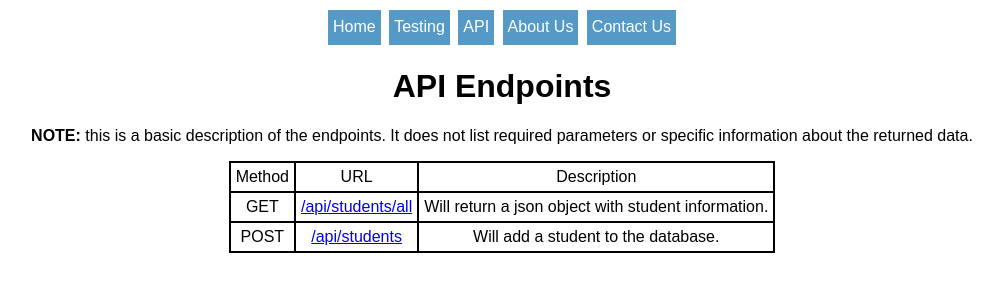
After one commit to CSC-256-Group-Project-9/group-9-webapp, a Flask app: page /endpoints in a window 1280 px wide. The commit adds this page. Shown: the top 300 px of the page, without its empty margins (138-1137 px from the left). Run offline with Flask 3, Linux system fonts and the light colour scheme; some libraries are stand-ins or nearby versions.

Commit message:
Added endpoints page

```diff
--- a/app.py
+++ b/app.py
@@ -33,6 +33,12 @@ def about_us():
 def contact():
     return render_template('contact.html')
 
+
+@app.route('/endpoints')
+def endpoints():
+    return render_template('endpoints.html')
+
+
 @app.post("/api/students")
 def create_students():
     data = request.get_json()
@@ -44,6 +50,7 @@ def create_students():
             cursor.execute(queries.ADD_STUDENT, (fname,lname,))
             student_id = cursor.fetchone()[0]
     return {"id": student_id, "message": f"Student {fname} {lname} added to database"}, 201
+
 
 @app.get("/api/students/all")
 def get_students():
--- a/static/css/main.css
+++ b/static/css/main.css
@@ -30,3 +30,13 @@ div.tests-container {
 div.radios {
     text-align: center;
 }
+
+table {
+    margin: auto;
+    background-color: black;
+}
+
+td {
+    padding: 5px;
+    background-color: white;
+}
--- a/templates/base.html
+++ b/templates/base.html
@@ -11,6 +11,7 @@
 <body>
     <a class="navbar-item" href="/">Home</a>
     <a class="navbar-item" href="/testing">Testing</a>
+    <a class="navbar-item" href="/endpoints">API</a>
     <a class="navbar-item" href="/about_us">About Us</a>
     <a class="navbar-item" href="/contact">Contact Us</a>
     {% block body %}
--- /dev/null
+++ b/templates/endpoints.html
@@ -0,0 +1,27 @@
+{% extends 'base.html' %}
+
+{% block head %}
+    <title>API Endpoints</title>
+{% endblock head %}
+
+{% block body %}
+    <h1>API Endpoints</h1>
+    <p><strong>NOTE:</strong> this is a basic description of the endpoints. It does not list required parameters or specific information about the returned data.</p>
+    <table>
+        <tr>
+            <td>Method</td>
+            <td>URL</td>
+            <td>Description</td>
+        </tr>
+        <tr>
+            <td>GET</td>
+            <td><a href="/api/students/all">/api/students/all</a></td>
+            <td>Will return a json object with student information.</td>
+        </tr>
+        <tr>
+            <td>POST</td>
+            <td><a href="/api/students">/api/students</a></td>
+            <td>Will add a student to the database.</td>
+        </tr>
+    </table>
+{% endblock body %}
```
Also changed, not shown: 1 other file.
